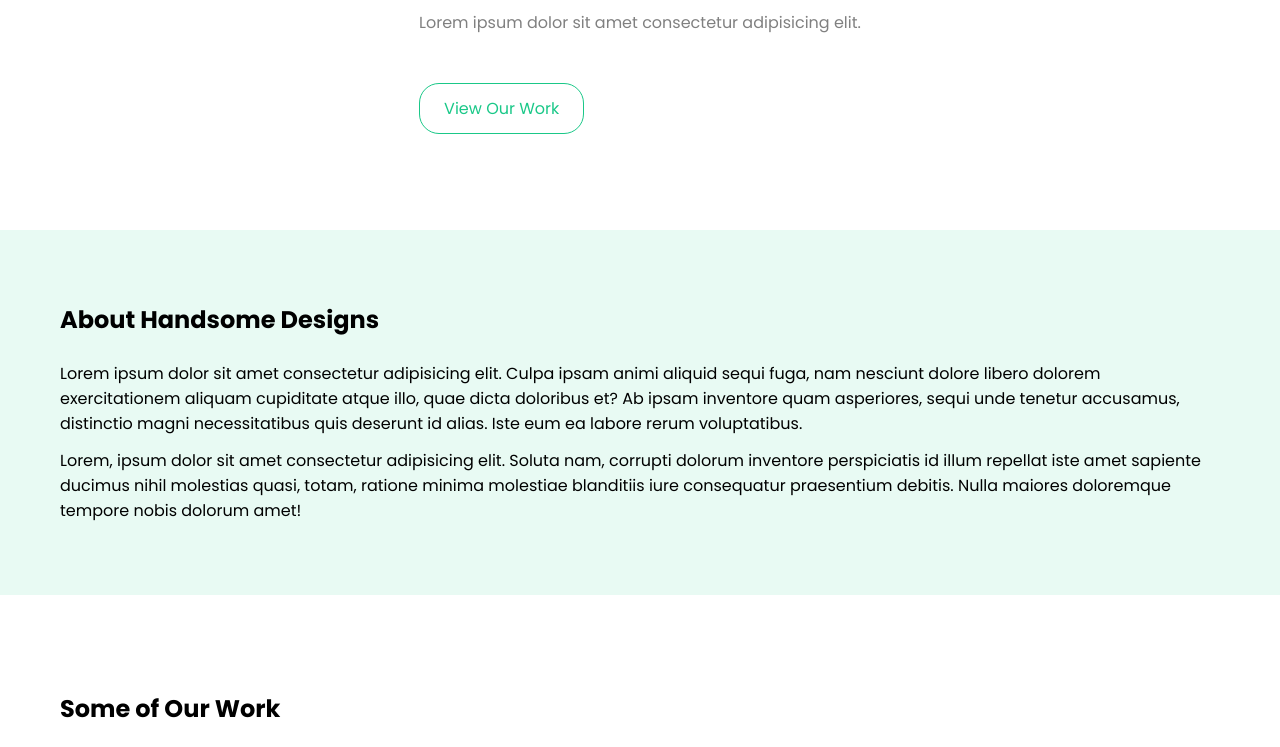
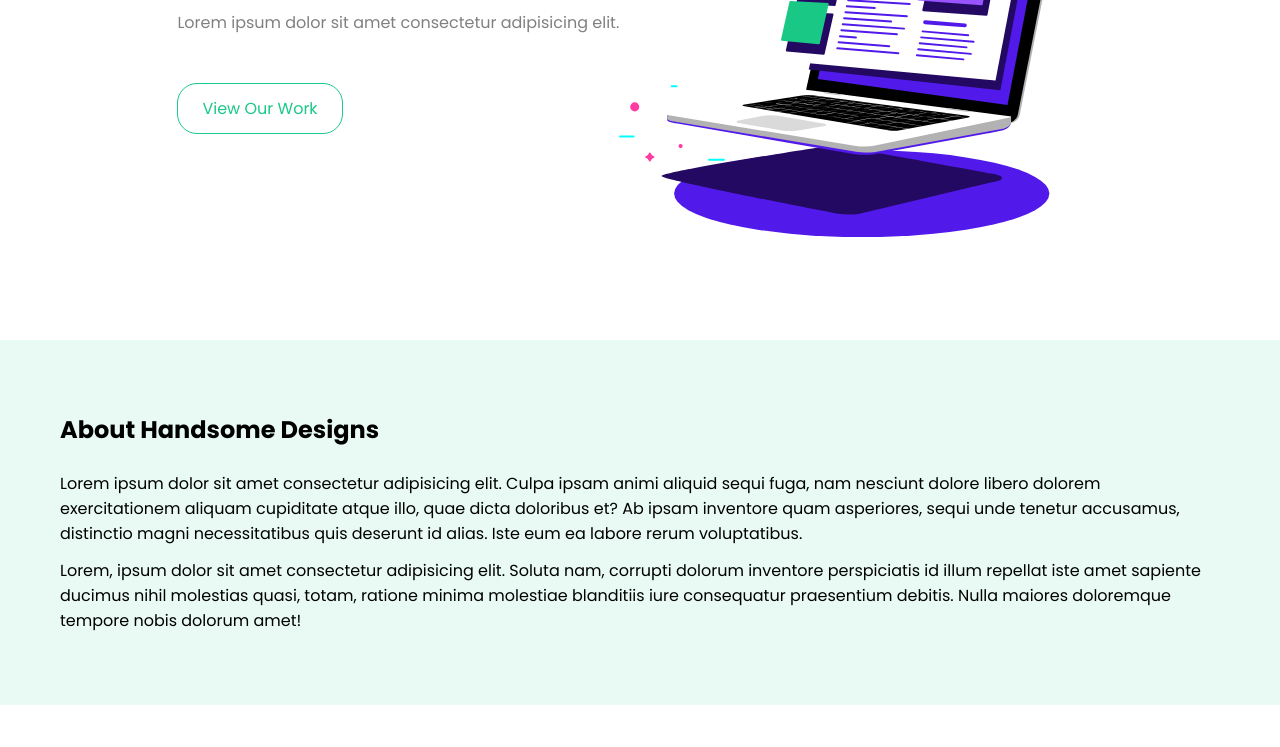
Before and after one commit to huzitaiwo/learning-sass-scss, a website: page index.html in a window 1280 px wide. Shown: the part 289-1036 px from the top of the page. Drawn offline with Linux system fonts and the light colour scheme.

Commit message:
completing web page

```diff
--- a/index.html
+++ b/index.html
@@ -31,7 +31,7 @@
         <p class="text-gray mt-2 mb-3">Lorem ipsum dolor sit amet consectetur adipisicing elit.</p>
         <a href="#work" class="btn-outlined-secondary text-secondary text-hover-white">View Our Work</a>
       </div>
-      <div class="col-12-xs col-5-md">
+      <div class="col-xs-12 col-md-5">
         <img src="/img/laptop.svg" alt="laptop">
       </div>
     </div>
```
